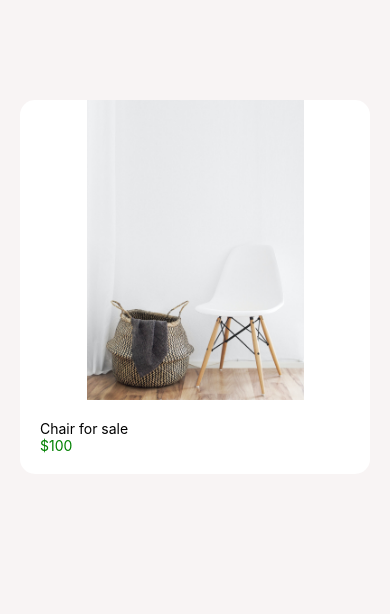
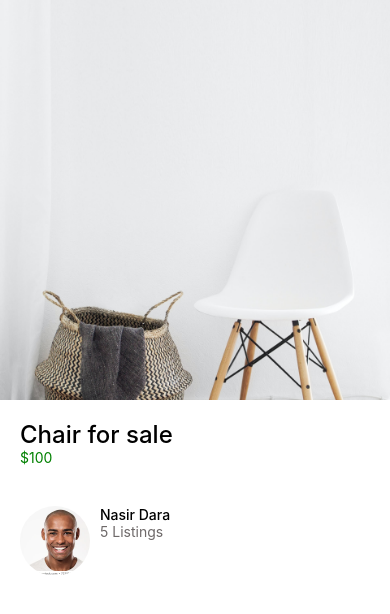
Before and after one commit to dlaurent123/dwiapp, a React Native app: screen / in a window 390 px wide. Shown: the top 614 px of the page. Built offline with nearby package versions, Linux system fonts and the light colour scheme.

Commit message:
create listing deatails screen

```diff
--- a/App.js
+++ b/App.js
@@ -12,6 +12,7 @@ import {
   Alert,
 } from "react-native";
 import Card from "./app/components/Card";
+import ListingDetails from "./app/screens/ListingDetails";
 import ViewImageScreen from "./app/screens/ViewImageScreen";
 import WelcomeScreen from "./app/screens/WelcomeScreen";
 
@@ -21,22 +22,7 @@ export default function App() {
       <StatusBar style={"inverted"} />
       {/* <WelcomeScreen /> */}
       {/* <ViewImageScreen /> */}
-      <View
-        style={{
-          flex: 1,
-          height: "100%",
-          width: "100%",
-          backgroundColor: "#f8f4f4",
-          padding: 20,
-          paddingTop: 100,
-        }}
-      >
-        <Card
-          subTitle={"$100"}
-          title={"Chair for sale"}
-          image={require("./app/assets/chair.jpg")}
-        />
-      </View>
+      <ListingDetails />
     </View>
   );
 }
--- /dev/null
+++ b/app/components/ListItem.js
@@ -0,0 +1,36 @@
+import React from "react";
+import { View, StyleSheet, Image, Text } from "react-native";
+
+const ListItem = ({ title, subTitle, image }) => {
+  return (
+    <View style={styles.container}>
+      <Image style={styles.image} source={image} />
+      <View>
+        <Text style={styles.title}>{title}</Text>
+        <Text style={styles.subTitle}>{subTitle}</Text>
+      </View>
+    </View>
+  );
+};
+
+const styles = StyleSheet.create({
+  container: {
+    flexDirection: "row",
+  },
+
+  image: {
+    width: 70,
+    height: 70,
+    borderRadius: 35,
+    marginRight: 10,
+  },
+
+  title: {
+    fontWeight: "500",
+  },
+  subTitle: {
+    color: "#6e6969",
+  },
+});
+
+export default ListItem;
--- /dev/null
+++ b/app/screens/ListingDetails.js
@@ -0,0 +1,47 @@
+import React from "react";
+import { View, StyleSheet, Image, Text } from "react-native";
+import ListItem from "../components/ListItem";
+const ListingDetails = ({ props }) => {
+  return (
+    <View>
+      <Image style={styles.image} source={require("../assets/chair.jpg")} />
+      <View style={styles.details}>
+        <Text style={styles.title}>{"Chair for sale"}</Text>
+        <Text style={styles.price}>{"$100"}</Text>
+        <View style={styles.userContainer}>
+          <ListItem
+            subTitle={"5 Listings"}
+            title={"Nasir Dara"}
+            image={require("../assets/man-image.webp")}
+          />
+        </View>
+      </View>
+    </View>
+  );
+};
+
+const styles = StyleSheet.create({
+  image: {
+    width: "100%",
+    height: 400,
+  },
+
+  details: {
+    padding: 20,
+  },
+
+  title: {
+    fontSize: 24,
+    fontWeight: "500",
+  },
+
+  price: {
+    color: "green",
+  },
+
+  userContainer: {
+    marginVertical: 40,
+  },
+});
+
+export default ListingDetails;
```
Also changed, not shown: app/assets/man-image.webp (added).
